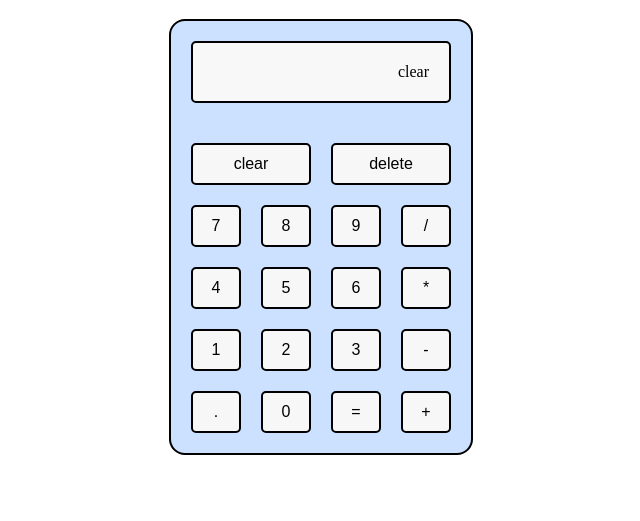
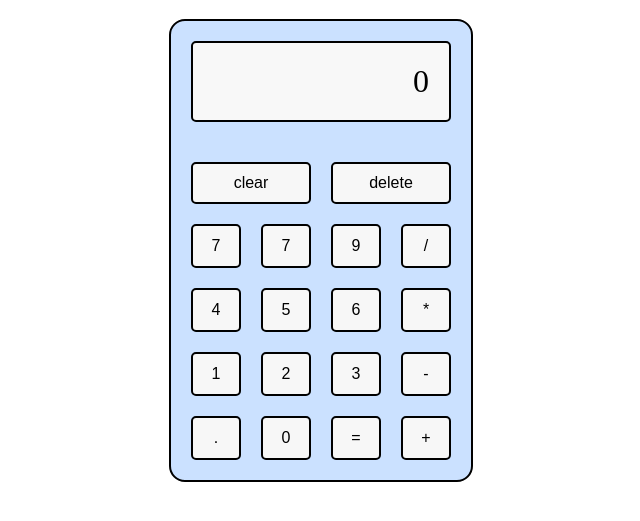
Before and after one commit to KaisarOrange/calculator, a plain HTML site: page index.html in a window 1280 px wide. Both pictures are taken after a click on the element "clear". Shown: the part 61-582 px from the top of the page, without its empty margins (319-959 px from the left). Drawn offline with Linux system fonts and the light colour scheme.

Commit message:
adding files

```diff
--- a/index.html
+++ b/index.html
@@ -17,22 +17,22 @@
         <div class="container">
             <div class="item a" data-cal="clear">clear</div>
             <div class="item a">delete</div>
-            <div class="item a" value="7">7</div>
-            <div class="item a" value="8">8</div>
-            <div class="item a">9</div>
-            <div class="item a">/</div>
-            <div class="item a">4</div>
-            <div class="item a">5</div>
-            <div class="item a">6</div>
-            <div class="item a">*</div>
-            <div class="item a">1</div>
-            <div class="item a">2</div>
-            <div class="item a">3</div>
-            <div class="item a">-</div>
-            <div class="item a">.</div>
-            <div class="item a">0</div>
-            <div class="item a">=</div>
-            <div class="item a">+</div>
+            <div class="item a" value="7"><button class="btn">7</button></div>
+            <div class="item a" value="8"><button class="btn">7</button></div>
+            <div class="item a"><button class="btn">9</button></div>
+            <div class="item a"><button class="btn">/</button></div>
+            <div class="item a"><button class="btn">4</button></div>
+            <div class="item a"><button class="btn">5</button></div>
+            <div class="item a"><button class="btn">6</button></div>
+            <div class="item a"><button class="btn">*</button></div>
+            <div class="item a"><button class="btn">1</button></div>
+            <div class="item a"><button class="btn">2</button></div>
+            <div class="item a"><button class="btn">3</button></div>
+            <div class="item a"><button class="btn">-</button></div>
+            <div class="item a"><button class="btn">.</button></div>
+            <div class="item a"><button class="btn">0</button></div>
+            <div class="item a"><button class="btn">=</button></div>
+            <div class="item a"><button class="btn">+</button></div>
 
         </div>
     </div>
--- a/script.js
+++ b/script.js
@@ -2,35 +2,86 @@ const btn = document.querySelectorAll('.item');
 const scr = document.querySelector('.screen')
 var result = 0;
 let resultS = '';
+var counter = 0;
 btn.forEach(btn => btn.addEventListener('click', ()=>{
 
-    hello = btn.textContent;
-    scr.textContent = hello;
+   let hello = btn.textContent;
+
+    if (hello != "="){
+
     resultS+=hello;
+    scr.textContent = resultS;
+    }
+
+    if(hello === "=" ){
+
+        calculate(resultS);
+
+    }
+    if(hello === "-" ){
+
+        sub(resultS);
+
+    }
     if(hello === '+'){
 
        add(resultS);
     }
-
-    if (hello != "="  ){
+    if(hello ==="clear"){
+        resultS='';
+        result=0;
+        scr.textContent = result;
     }
 
-    if(hello === "=" ){
-
-        console.log(resultS);
-
-    }
 }
 ));
 
-function add(num){
-    if(num === "+"){
-        return;
+var executed = false;
+function add(str){
+    if (executed === true){
+
+          var b = str.split('+').map(Number);
+          for(i in b){
+            result+=b[i];
+
+          }
+          console.log(result);
+          result = 0;
+          console.log(b);
+        executed = false;
     }
-    let r = num;
-    r = r.replace('+','');
-    r = parseInt(r);
-    result+=r;
-    resultS='';
-    console.log(result);
+
+    executed = true;
+  }
+function sub(str){
+
+    if (executed === true){
+
+        var b = str.split('-').map(Number);
+            let help = b.reduce((total,num)=>{
+                return total -num;
+            });
+
+       console.log(help);
+       result = 0;
+       console.log(b);
+      executed = false;
+        }
+        executed = true;
+    }
+
+
+
+
+
+
+function calculate(str){
+    var b = str.split('+').map(Number);
+    for(i in b){
+      result+=b[i];
+
+    }
+
+    scr.textContent = result;
+    result = 0;
 }
--- a/style.css
+++ b/style.css
@@ -38,6 +38,7 @@ body{
     border-radius: 5px;
     background-color: rgb(248, 248, 248);
     text-align: end;
+    font-size: 2em;
 }
 .a{
 
@@ -51,3 +52,8 @@ body{
     grid-column-start: span 2;
     grid-row-start: span 1;
 }
+.btn{
+    background-color: transparent;
+    border: 0px;
+    font-size: medium;
+}
```
